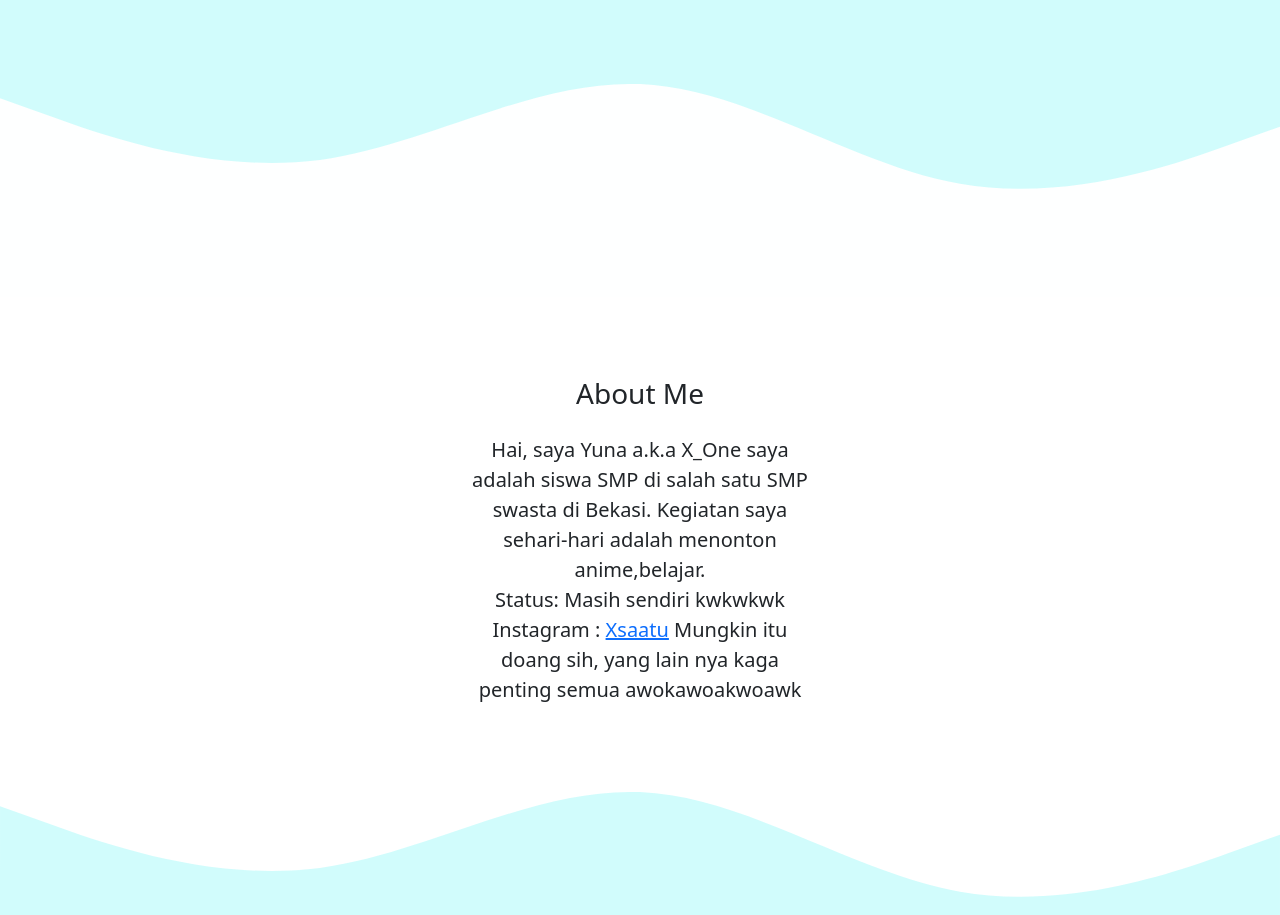
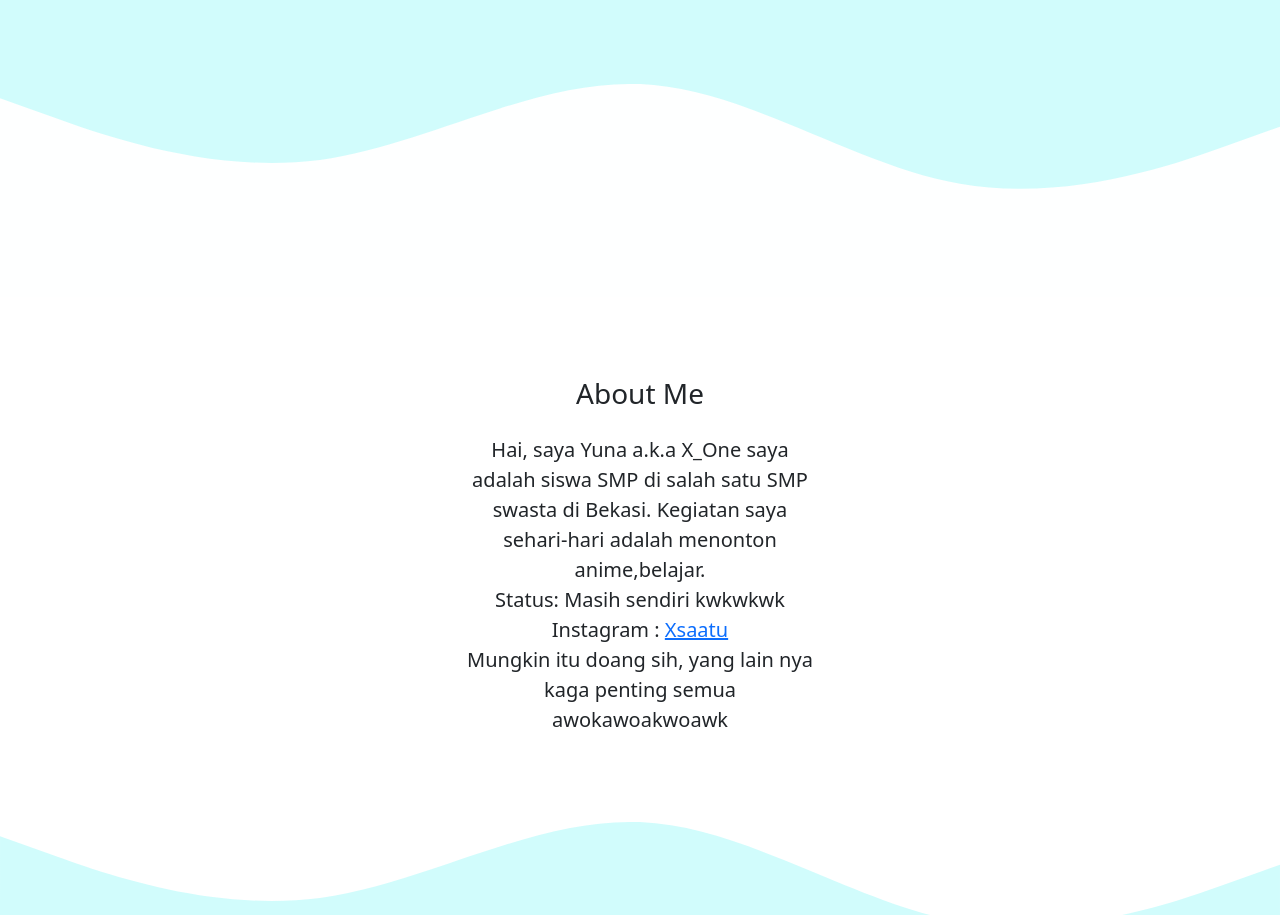
Before and after one commit to Xsatu/X_One.github.io, a plain HTML site: page index.html in a window 1280 px wide. Shown: the part 401-1316 px from the top of the page. Drawn offline with nearby package versions, Linux system fonts and the light colour scheme.

Commit message:
mengubah about membuat <br>

```diff
--- a/index.html
+++ b/index.html
@@ -67,7 +67,7 @@
                 saya adalah siswa SMP di salah satu SMP swasta di Bekasi.
                  Kegiatan saya sehari-hari adalah menonton anime,belajar.<br>
                  Status: Masih sendiri kwkwkwk<br>
-                 Instagram : <a href="https://www.instagram.com/x.saatu/">Xsaatu</a>
+                 Instagram : <a href="https://www.instagram.com/x.saatu/">Xsaatu</a><br>
                  Mungkin itu doang sih, yang lain nya kaga penting semua awokawoakwoawk
 
               </p>
```
